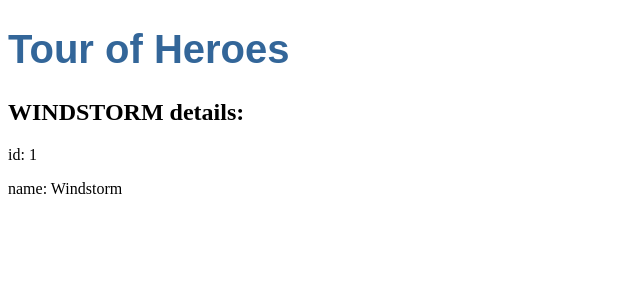
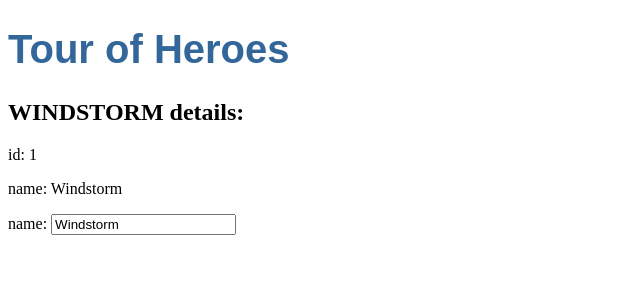
Before and after one commit to ngenovictor/learn_angular_tour_of_heroes, an Angular app: page / in a window 1280 px wide. Shown: the top 300 px of the page, without its empty margins (0-640 px from the left). Built offline with nearby package versions, Linux system fonts and the light colour scheme.

Commit message:
add a form to update the hero name. Uses ngModel to create a two way data binding where we can edit what we see above.

```diff
--- a/src/app/heroes/heroes.component.html
+++ b/src/app/heroes/heroes.component.html
@@ -1,3 +1,9 @@
 <h2>{{ hero.name | uppercase }} details:</h2>
 <p>id: {{ hero.id }}</p>
 <p>name: {{ hero.name }}</p>
+
+<div>
+    <label for="">name:
+        <input type="text" [(ngModel)]="hero.name" placeholder="name">
+    </label>
+</div>
```
